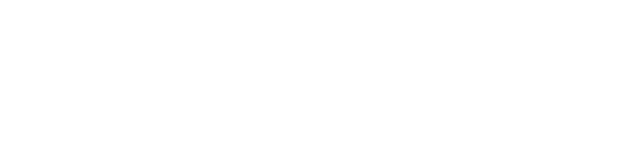
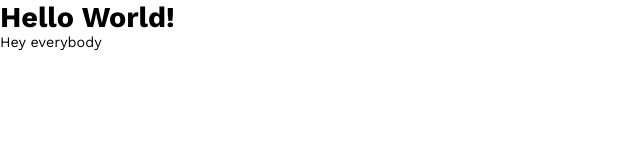
Before and after one commit to skinny08910/nicks-building-company, a website: page index.html in a window 1280 px wide. Shown: the whole page, without its empty margins (0-640 px from the left). Drawn offline with nearby package versions, Linux system fonts and the light colour scheme.

```diff
--- a/css/sass/style.scss
+++ b/css/sass/style.scss
@@ -0,0 +1,18 @@
+@import url('https://fonts.googleapis.com/css2?family=Work+Sans:wght@100;400;500;700&display=swap');
+
+*,
+*::after,
+*::before {
+  box-sizing: border-box;
+  margin    : 0;
+  padding   : 0;
+}
+
+img {
+  max-width: 100%;
+}
+
+body {
+  font-size  : 0.9em;
+  font-family: 'Work Sans', sans-serif;
+}
--- a/index.html
+++ b/index.html
@@ -10,7 +10,8 @@
   </head>
 
   <body>
-
+    <h1>Hello World!</h1>
+    <p>Hey everybody</p>
   </body>
 
 </html>
--- a/package.json
+++ b/package.json
@@ -4,7 +4,7 @@
 	"description": "A building and construction company.",
 	"main": "main.js",
 	"scripts": {
-		"node-sass": "css/sass/style.scc css/style.css -w"
+		"compile-sass": "node-sass css/sass/style.scss css/style.css -w"
 	},
 	"repository": {
 		"type": "git",
```
Also changed, not shown: css/style.css, img/favicon.png (added), img/logo.png (added).
